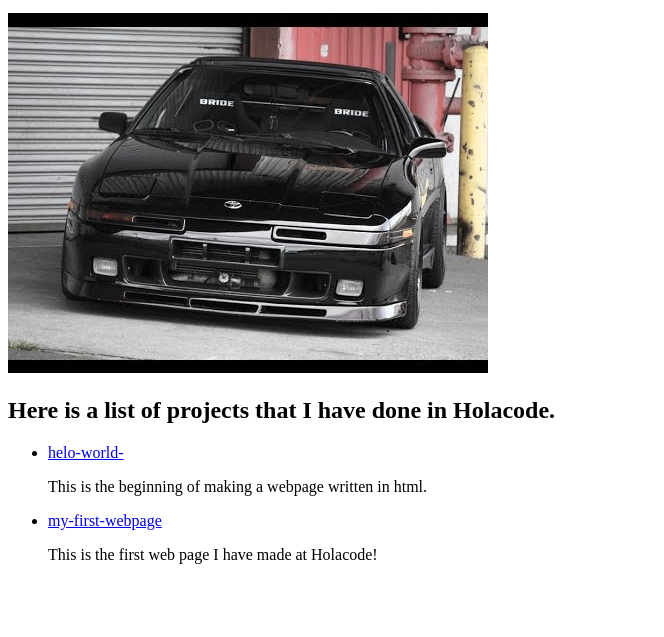
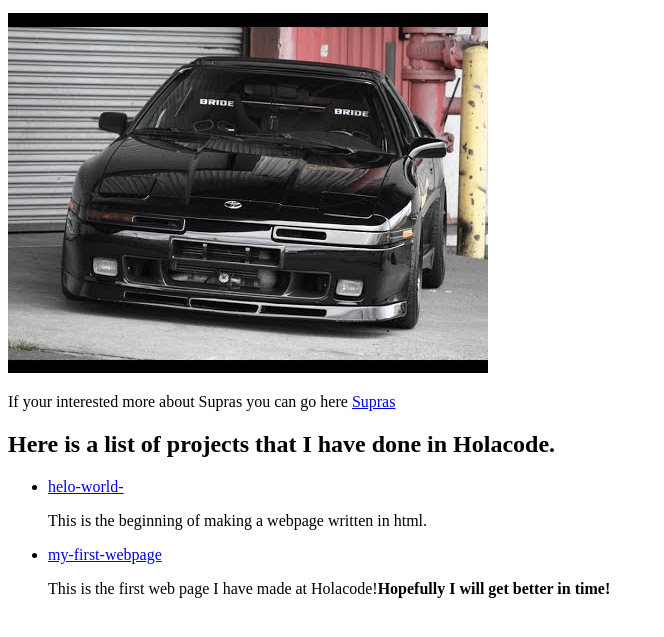
Before and after one commit to Lalolalo85/My_life, a plain HTML site: page index.html in a window 1280 px wide. Shown: the part 101-738 px from the top of the page, without its empty margins (0-664 px from the left). Drawn offline with Linux system fonts and the light colour scheme.

Commit message:
made a link to Supras

```diff
--- a/index.html
+++ b/index.html
@@ -8,12 +8,13 @@
     <h1>Luis Avila</h1>
     <p>This would be my project car in the <em>future!</em> <strong>After completing the class!</strong></p>
       <img src="image/Supra4.jpg" alt="A photo of an Mk3">
+      <p>If your interested more about Supras you can go here <a href="https://en.wikipedia.org/wiki/Toyota_Supra/">Supras</a></p>
     <h2>Here is a list of projects that I have done in Holacode.</h2>
     <ul>
       <li><a href="https://github.com/Lalolalo85/helo-world-/">helo-world-</a></li>
       <p>This is the beginning of making a webpage written in html.</p>
       <li><a href="https://github.com/Lalolalo85/my-first-webpage/">my-first-webpage</a></li>
-      <p>This is the first web page I have made at Holacode!</p>
+      <p>This is the first web page I have made at Holacode!<b>Hopefully I will get better in time!</b></p>
     </ul>
   </body>
 </html>
```
